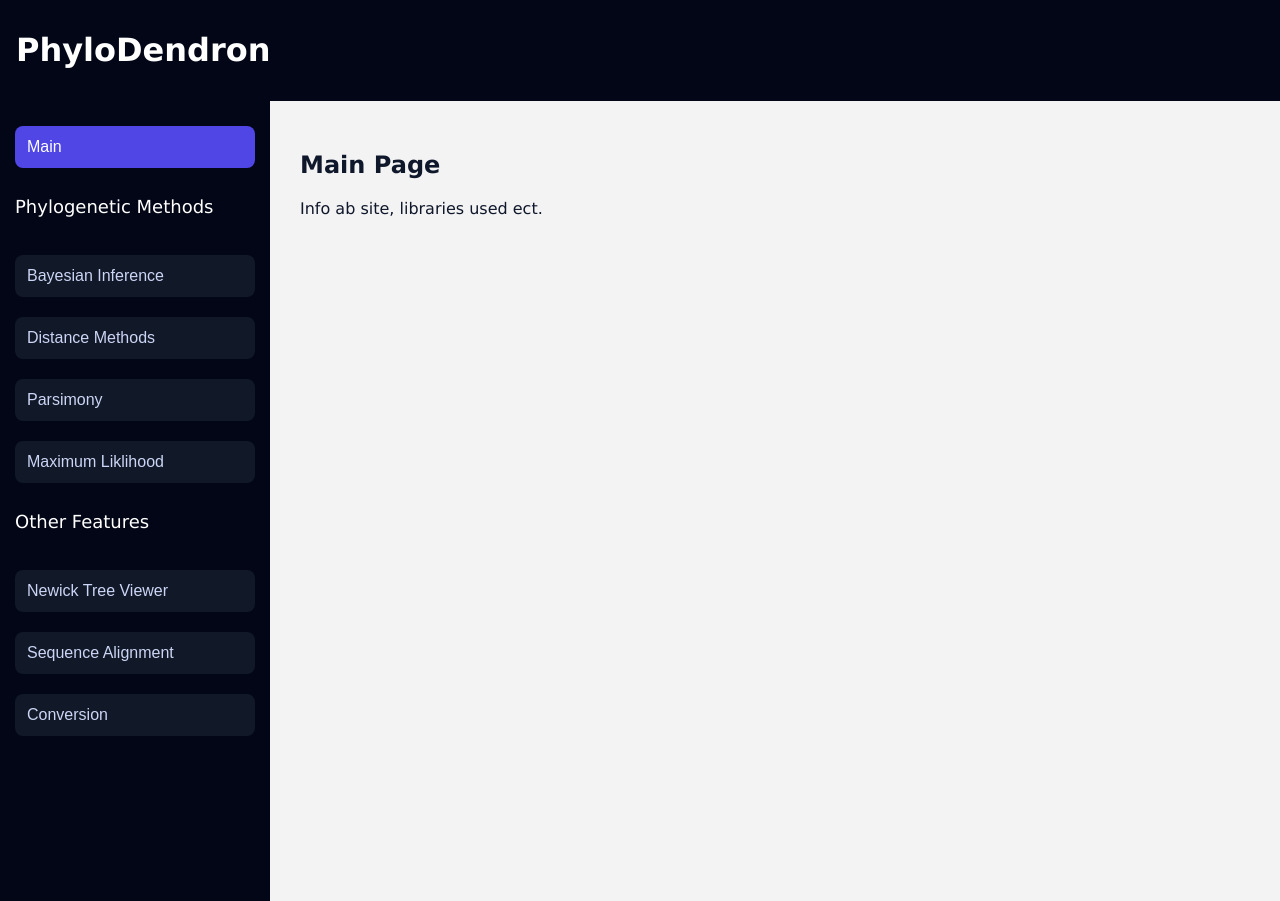
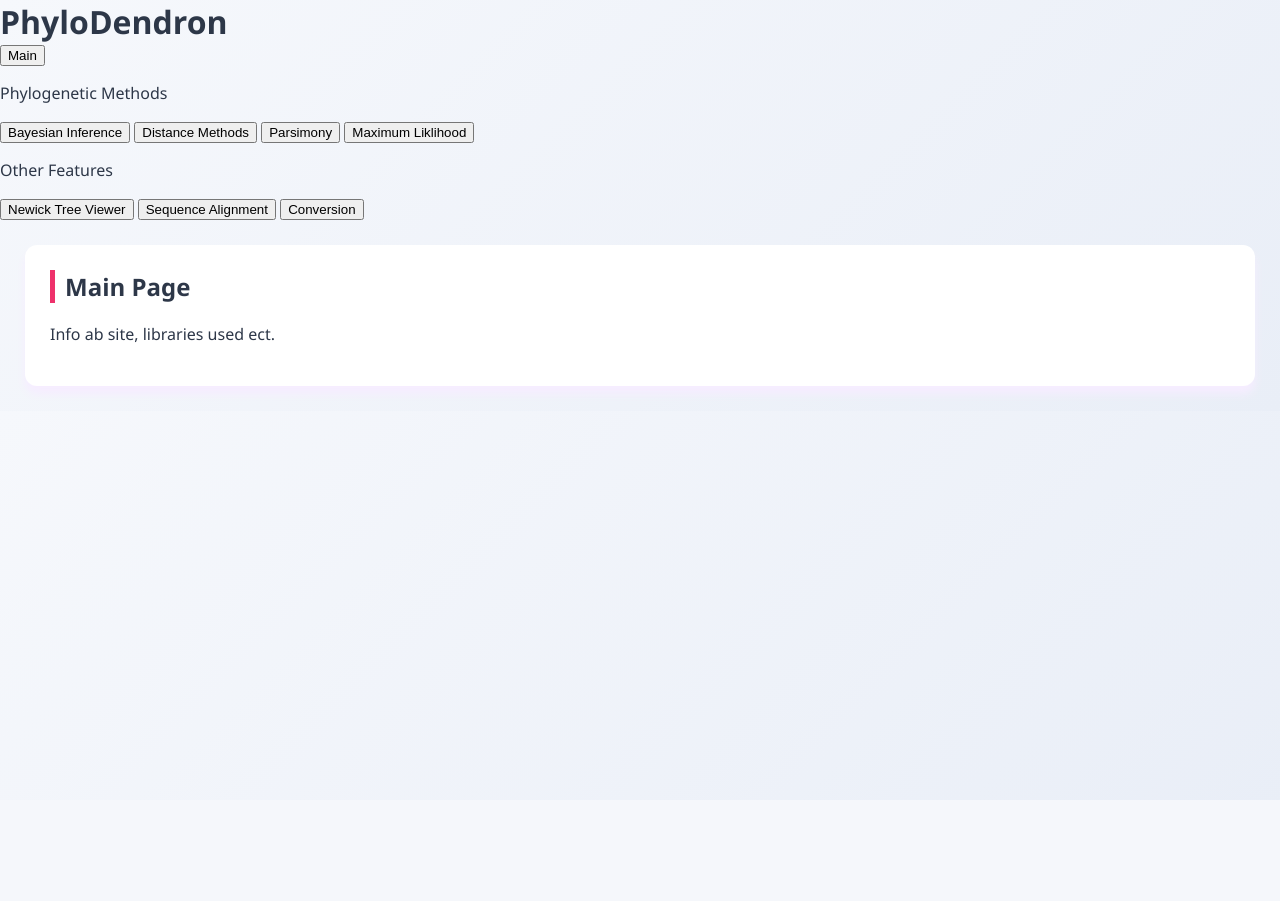
Before and after one commit to mariyanas/BIF7101-projet, a Flask app: page / in a window 1280 px wide. After the commit the page ends 342 px from the top, so only its background shows below. Run offline with Flask 3, Linux system fonts and the light colour scheme.

Commit message:
Add files via upload

```diff
--- a/app/static/style.css
+++ b/app/static/style.css
@@ -1,131 +1,168 @@
 body {
     margin: 0;
-    font-family: "Verdana", sans-serif;
-    background: #f3f3f4;
-    color: #0f172a;
-    height: 600px;
+    padding: 0;
+    font-family: "Segoe UI", Roboto, Arial, sans-serif;
+    background: linear-gradient(135deg, #f6f8fc, #e9eef7);
+    color: #2d3748;
 }
 
-/* h1 {
-    margin: 0;
-    padding: 20px;
-} */
+.topnav {
+    display: flex;
+    justify-content: center;
+    align-items: center;
+    gap: 8px;
+    padding: 12px;
+    background: #1E0233;
+    backdrop-filter: blur(8px);
+    position: sticky;
+    top: 0;
+    z-index: 1000;
+}
 
-.header {
-  position: sticky;
-  top: 0;
-  padding: 10px 16px;
-    background: #020617;
-    color:white;
+.topnav button, .dropbtn {
+    background: none;
+    border: none;
+    color: #e2e8f0;
+    padding: 10px 16px;
+    font-size: 20px;
+    border-radius: 8px;
+    cursor: pointer;
+    transition: all 0.25s ease;
+}
+
+/* HOVER */
+.topnav button:hover, .dropdown:hover .dropbtn {
+    /* font-size: 18px; */
+    background: linear-gradient(160deg, #5a67d8, #7957d8, #5a67d8);
+    color: white;
+    transform: translateY(-1px);
+}
+
+/*  ACTIVE  */
+.topnav button.active {
+    /* font-size: 18px; */
+    background: linear-gradient(160deg, #5a67d8, #7957d8, #5a67d8);
+    color: white;
+}
+
+/*  DROPDOWN  */
+.dropdown {
+    position: relative;
+}
+
+/*  DROPDOWN MENU  */
+.dropdown-content {
+    font-size: 16px;
+    position: absolute;
+    top: 110%;
+    left: 0;
+    min-width: 200px;
+    background: #1E0233;
+    border-radius: 10px;
+    overflow: hidden;
+    opacity: 0;
+    transition: all 0.25s ease;
+}
+
+/*  DROPDOWN ITEMS  */
+.dropdown-content button {
+    font-size: 16px;
+    width: 100%;
+    padding: 12px 16px;
+    text-align: left;
+    background: none;
+    border: none;
+    color: #e2e8f0;
+    transition: all 0.2s ease;
+}
+
+/*  DROPDOWN ITEM HOVER  */
+.dropdown-content button:hover {
+    background: linear-gradient(160deg, #5a67d8, #7957d8, #5a67d8);
+    padding-left: 20px;
+}
+
+/*  SHOW DROPDOWN  */
+.dropdown:hover .dropdown-content {
+    opacity: 1;
+    transform: translateY(0);
+    pointer-events: auto;
+}
+
+.main {
+    margin: 25px ;
+    padding: 25px !important;
+    background: white;
+    border-radius: 12px;
+    box-shadow: 0 8px 8px #F6EDFF;
 }
 
 
-.container {
-    display: flex;
-    min-height: 100vh;
-}
-
-
-/* Sidebar styling */
-.sidebar {
-    width: 240px;
-    background: #020617;
-    padding: 15px;
-    display: flex;
-    flex-direction: column;
-    gap: 10px;
-}
-
-.sidebar #sidebar-text {
-    color: white;
-    font-size: 18px;
-}
-
-.sidebar button {
-    padding: 12px;
-    background: #111827;
-    border: none;
-    color: #cbd5f5;
-    font-size: 16px;
-    border-radius: 8px;
-    text-align: left;
-    cursor: pointer;
-}
-
-.sidebar button:hover {
-    background: #1e293b;
-}
-
-.sidebar button.active {
-    background: #4f46e5;
-    color: white;
-}
-
-/* Tools display */
 .tool {
     display: none;
-    margin-top: 20px;
+    animation: fadeIn 0.4s ease;
 }
 
 .tool.active {
     display: block;
 }
 
-/* Main */
-.main {
-    flex: 1;
-    padding: 30px;
+
+@keyframes fadeIn {
+    from {
+        opacity: 0;
+        transform: translateY(10px);
+    }
+    to {
+        opacity: 1;
+        transform: translateY(0);
+    }
 }
 
-/* Form */
-textarea {
-    width: 100%;
-    height: 120px;
-    background: white;
-    color: #020617;
-    border: 1px solid #1e293b;
-    border-radius: 8px;
-    padding: 10px;
-    box-sizing: border-box;
-    font-size: 16px;
+
+h1 {
+    margin: 0;
 }
 
-#textarea-conversion{
-    width: 60%;
-    height: 35px;
-    background: white;
-    color: #020617;
-    border: 1px solid #1e293b;
-    border-radius: 8px;
-    padding: 10px;
-    resize: none;
-    font-size: 16px;
+h2 {
+    margin-top: 0;
+    border-left: 5px solid #EE316B;
+    padding-left: 10px;
 }
 
-/* Button */
-button {
-    margin-top: 10px;
-    padding: 10px 15px;
-    background: #6366f1;
-    color: white;
-    border: none;
-    border-radius: 8px;
+
+textarea,
+input[type="file"],
+input[type="number"] {
+    width: 98.5%;
+    padding: 10px;
+    margin-top: 8px;
+    border-radius: 6px;
+    border: 1px solid #cbd5e0;
+    font-size: 14px;
 }
 
-button:hover {
-    background: #4f46e5;
+
+button[type="submit"] {
+    background: #5a67d8;
+    border: none;
+    color: white;
+    padding: 10px 18px;
+    margin-top: 10px;
+    border-radius: 6px;
+    cursor: pointer;
+    transition: 0.2s;
 }
 
-/* Tree */
-img {
-    margin-top: 20px;
-    max-width: 100%;
-    border-radius: 10px;
-    border: 1px solid #1e293b;
+button[type="submit"]:hover {
+    transform: scale(1.05);
+    background: #434190;
 }
 
-/* textarea */
-/* textarea {
-    width: 100%;
-    box-sizing: border-box;
-} */
+hr {
+    border: none;
+    height: 1px;
+    background-color: #1E0233;
+    width: 75%;
+    margin: 20px auto;
+}
```
